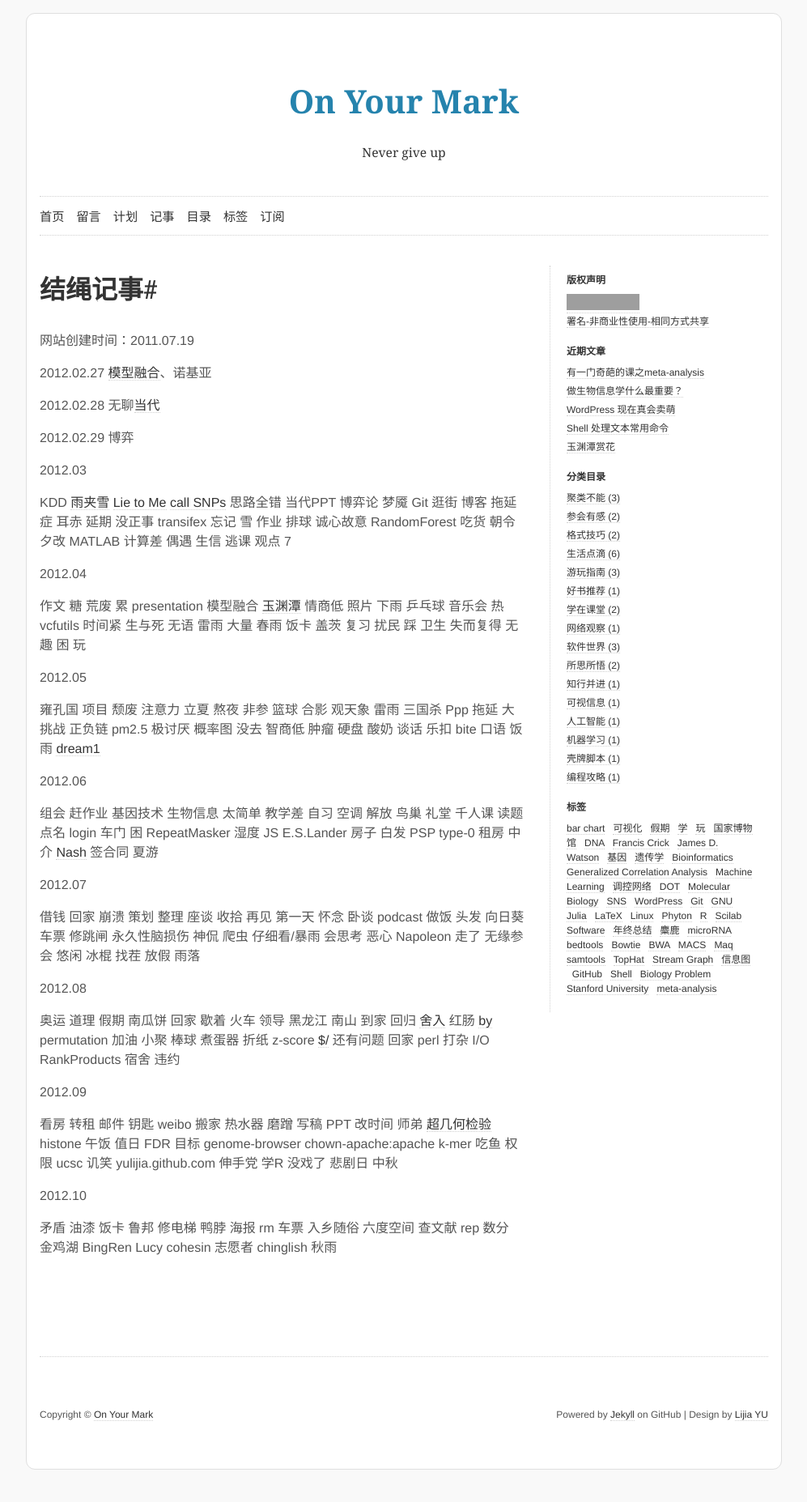
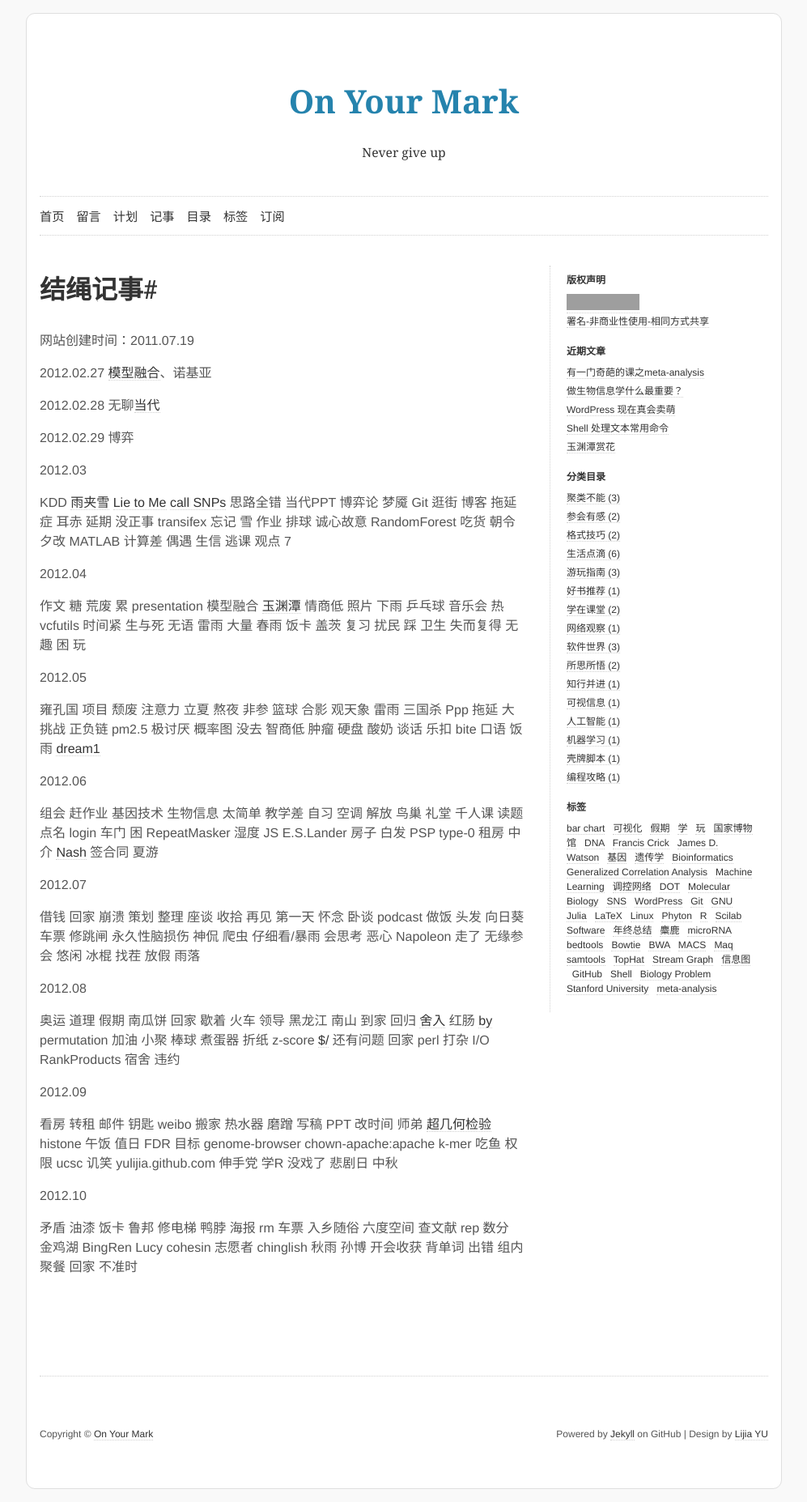
Before and after one commit to yulijia/cn, a Jekyll site: the page built from diary/index.md, in a window 1280 px wide. Shown: the whole page at 81% size, without its empty margins (141-1138 px from the left). Built offline with Jekyll 4.4.1, drawn with Linux system fonts in a browser that asks for light colours; before the commit the page ends 1831 px from its top, so only the background shows below that; grey boxes are pictures that could not be loaded.

Commit message:
fix and add

```diff
--- a/diary/index.md
+++ b/diary/index.md
@@ -61,4 +61,4 @@ KDD [雨夹雪](http://weather.news.sina.com.cn/news/2012/0302/73005.html "雨
 2012.10
 
 
-矛盾 油漆 饭卡 鲁邦 修电梯 鸭脖 海报 rm 车票 入乡随俗 六度空间 查文献 rep 数分 金鸡湖 BingRen Lucy cohesin 志愿者 chinglish 秋雨
+矛盾 油漆 饭卡 鲁邦 修电梯 鸭脖 海报 rm 车票 入乡随俗 六度空间 查文献 rep 数分 金鸡湖 BingRen Lucy cohesin 志愿者 chinglish 秋雨 孙博 开会收获 背单词 出错 组内聚餐 回家 不准时
```
Also changed, not shown: _posts/2012-07-31-dull-course-meta-analysis.md (+1 -1 lines).
